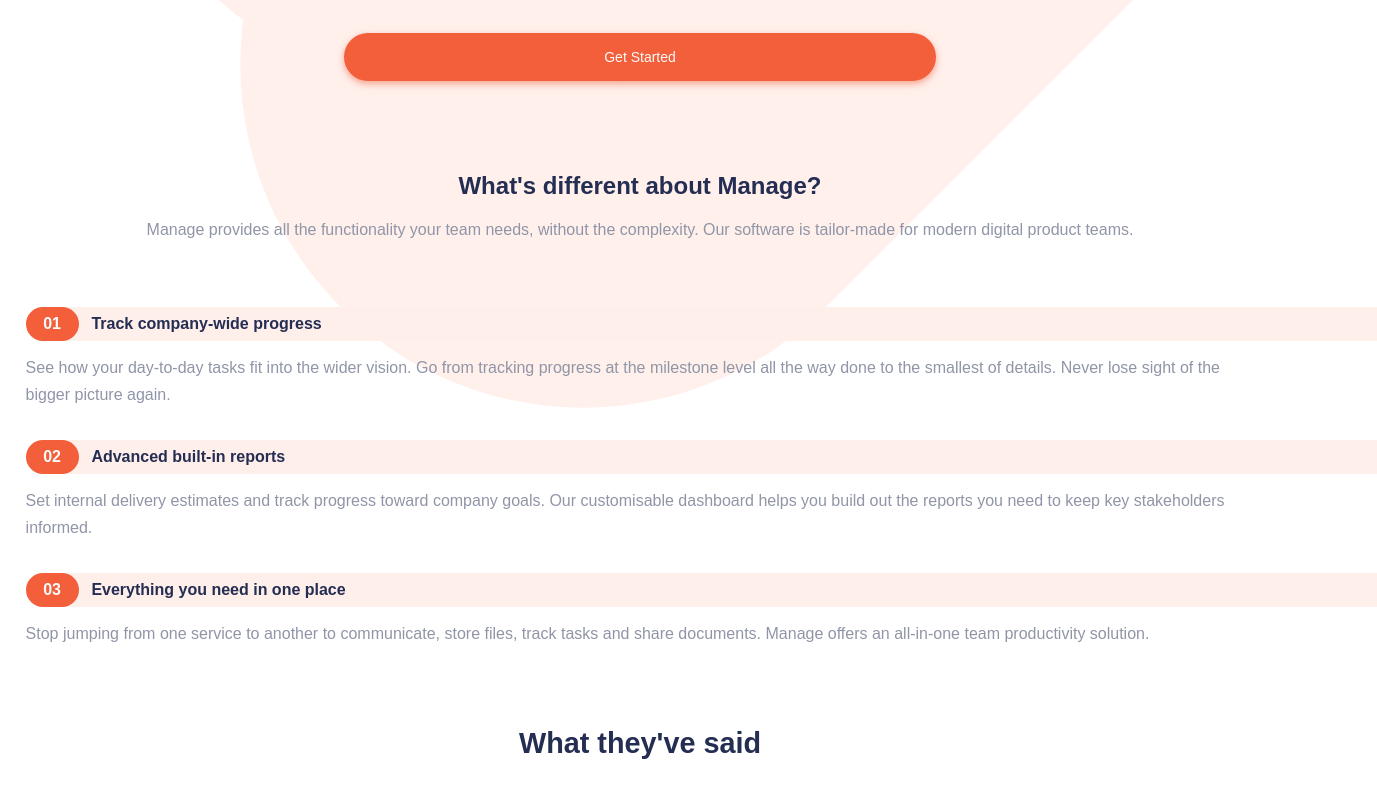
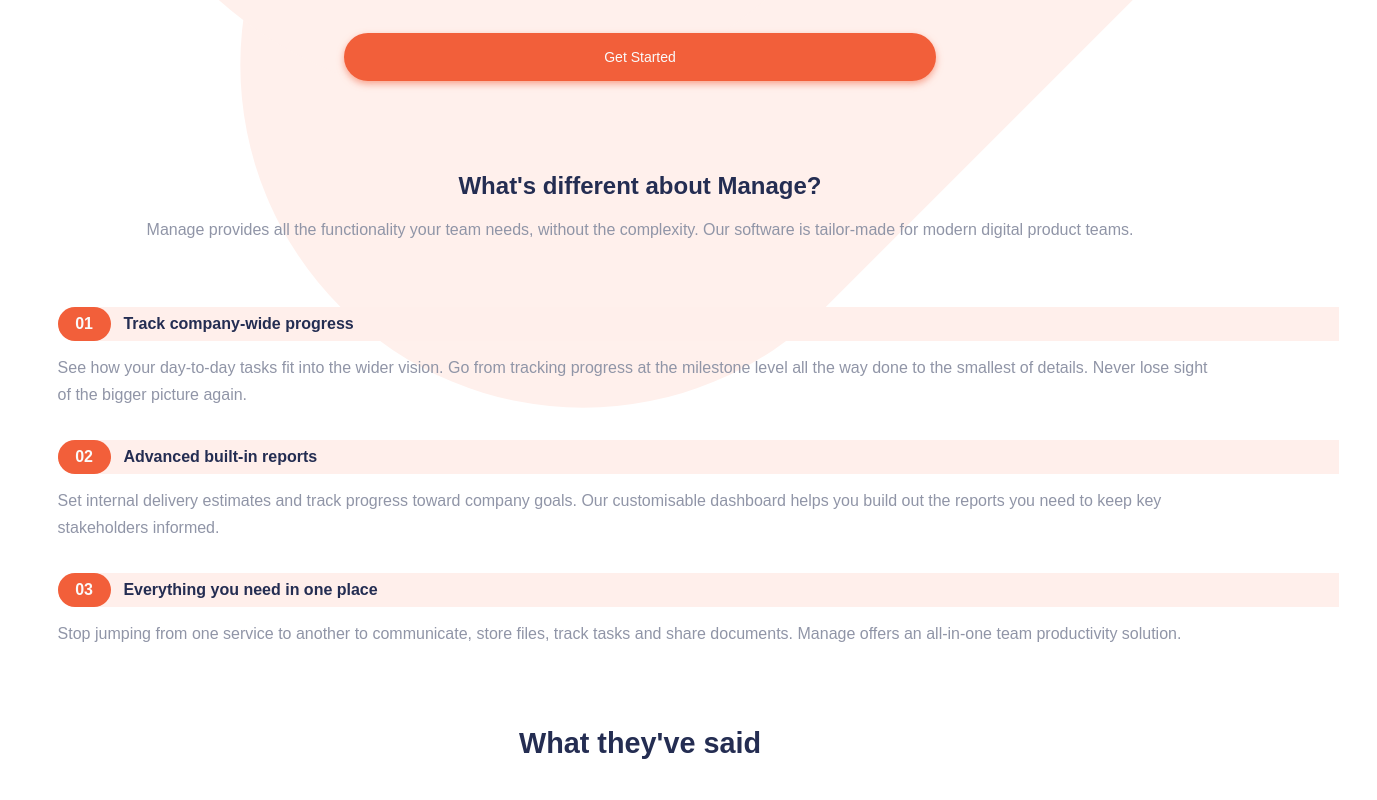
Before and after one commit to sofskrbic/manage-landing-page, a Vue app: page / in a window 1280 px wide. Shown: the part 1320-2120 px from the top of the page, 1377 px wide, since content can reach past the window. Built offline with nearby package versions, Linux system fonts and the light colour scheme; a web font is replaced by a local one.

Commit message:
Update AboutManage.vue

```diff
--- a/src/components/AboutManage.vue
+++ b/src/components/AboutManage.vue
@@ -64,4 +64,14 @@ export default {
       width: 75%;
     }
   }
+
+  @media (min-width: 768px) and (max-width: 1440px) {
+    .container {
+      padding-inline: 1.8rem;
+    }
+
+    .subheading {
+      padding-inline: 3rem;
+    }
+  }
 </style>
```
